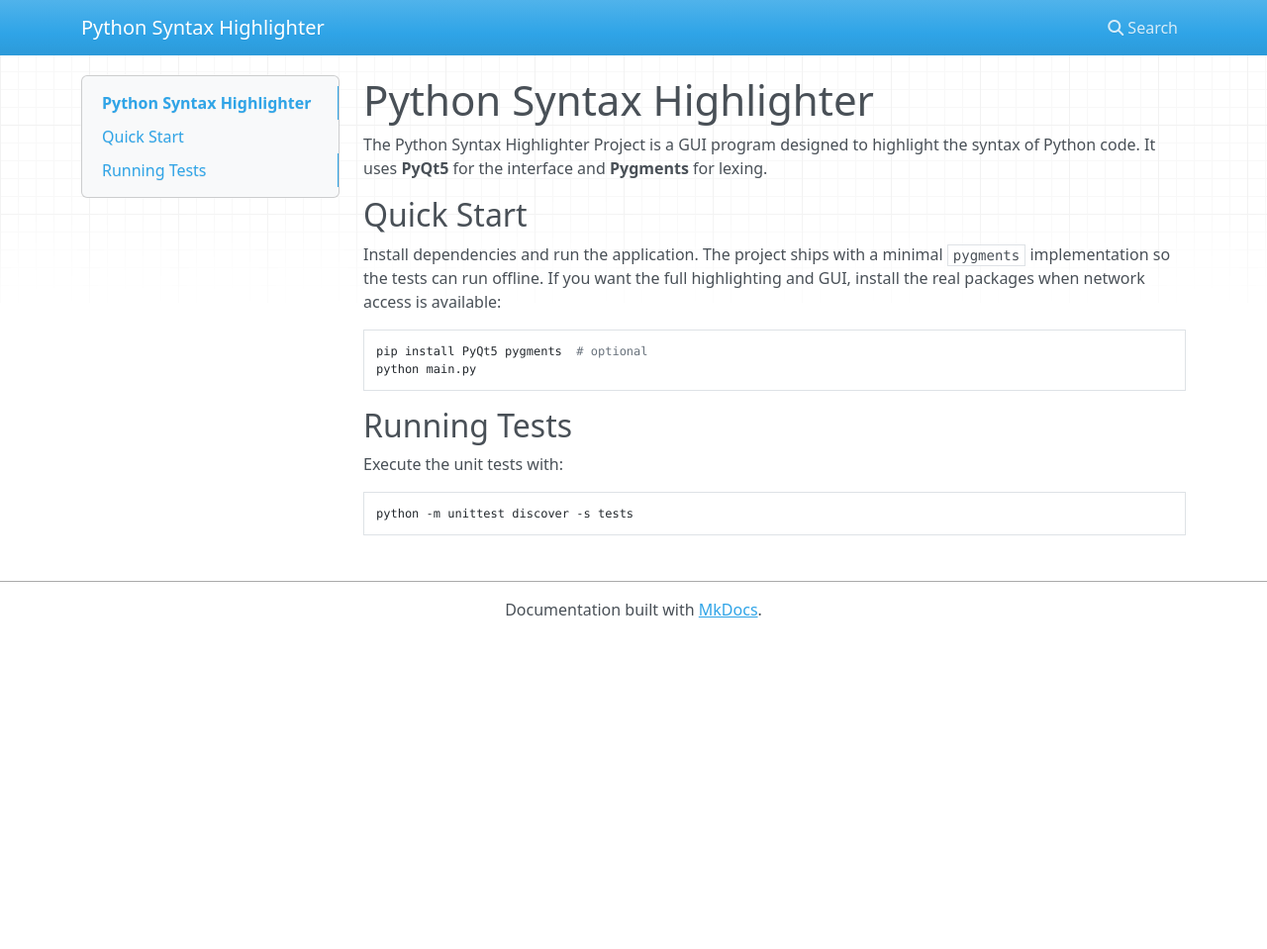
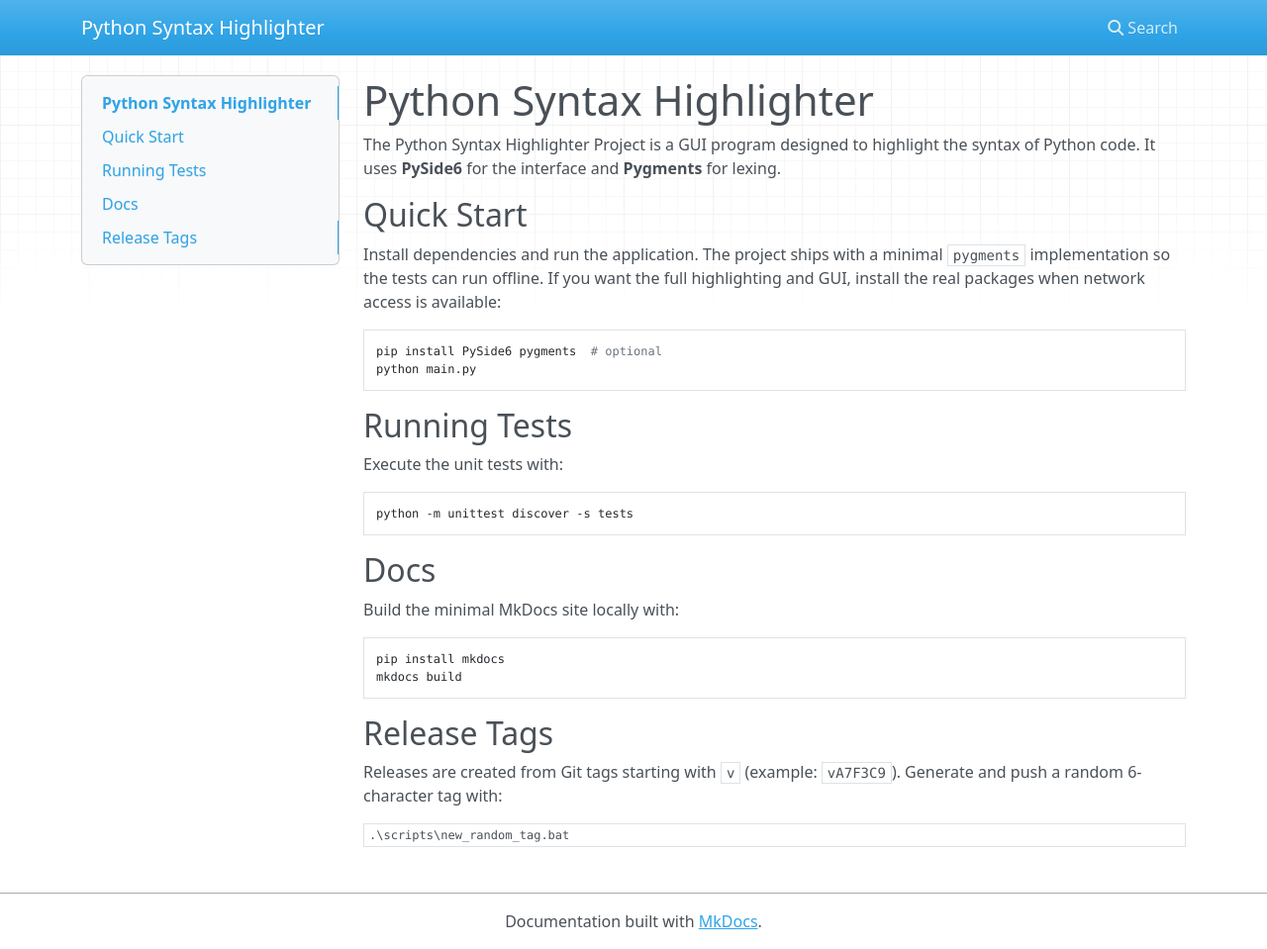
Before and after one commit to Yaroslav-K-V/Simple-Python-Syntax-Highlighter-Outdated, an MkDocs documentation site: the page built from docs/index.md, in a window 1280 px wide and 959 px high. Shown: the whole window at 99% size. Built offline with MkDocs 1.6.1, drawn with Linux system fonts in a browser that asks for light colours; nearby versions of some CDN libraries.

Commit message:
Update of documentation and creating script .bat for creating tags

````diff
--- a/docs/index.md
+++ b/docs/index.md
@@ -1,6 +1,6 @@
 # Python Syntax Highlighter
 
-The Python Syntax Highlighter Project is a GUI program designed to highlight the syntax of Python code. It uses **PyQt5** for the interface and **Pygments** for lexing.
+The Python Syntax Highlighter Project is a GUI program designed to highlight the syntax of Python code. It uses **PySide6** for the interface and **Pygments** for lexing.
 
 ## Quick Start
 Install dependencies and run the application.  The project ships with a
@@ -9,7 +9,7 @@
 available:
 
 ```bash
-pip install PyQt5 pygments  # optional
+pip install PySide6 pygments  # optional
 python main.py
 ```
 
@@ -20,3 +20,21 @@
 ```bash
 python -m unittest discover -s tests
 ```
+
+## Docs
+
+Build the minimal MkDocs site locally with:
+
+```bash
+pip install mkdocs
+mkdocs build
+```
+
+## Release Tags
+
+Releases are created from Git tags starting with `v` (example: `vA7F3C9`).
+Generate and push a random 6-character tag with:
+
+```powershell
+.\scripts\new_random_tag.bat
+```
````
Also changed, not shown: README.md (+20 -2 lines), 1 other file.
